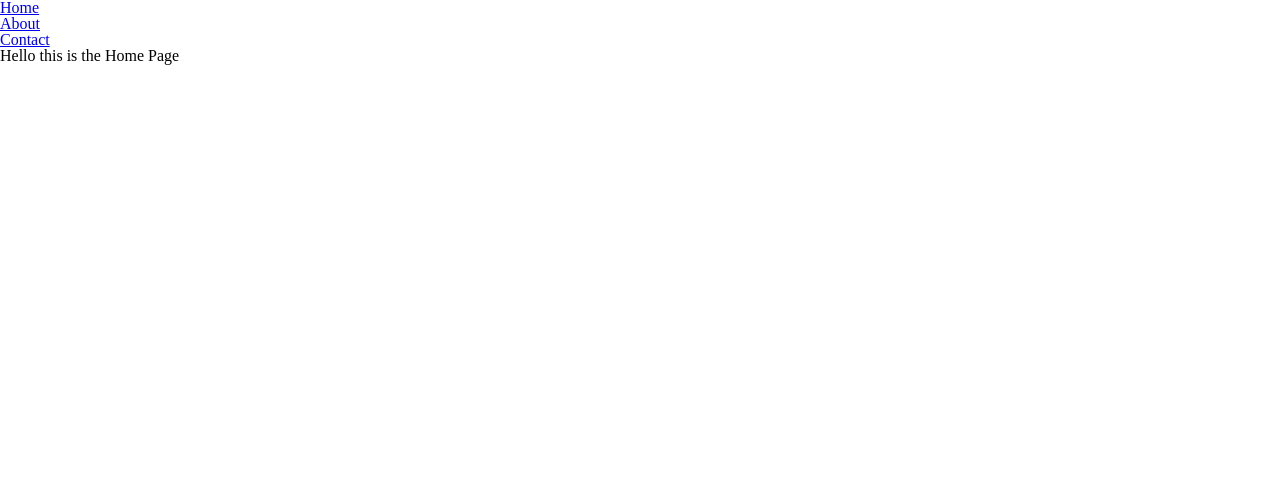
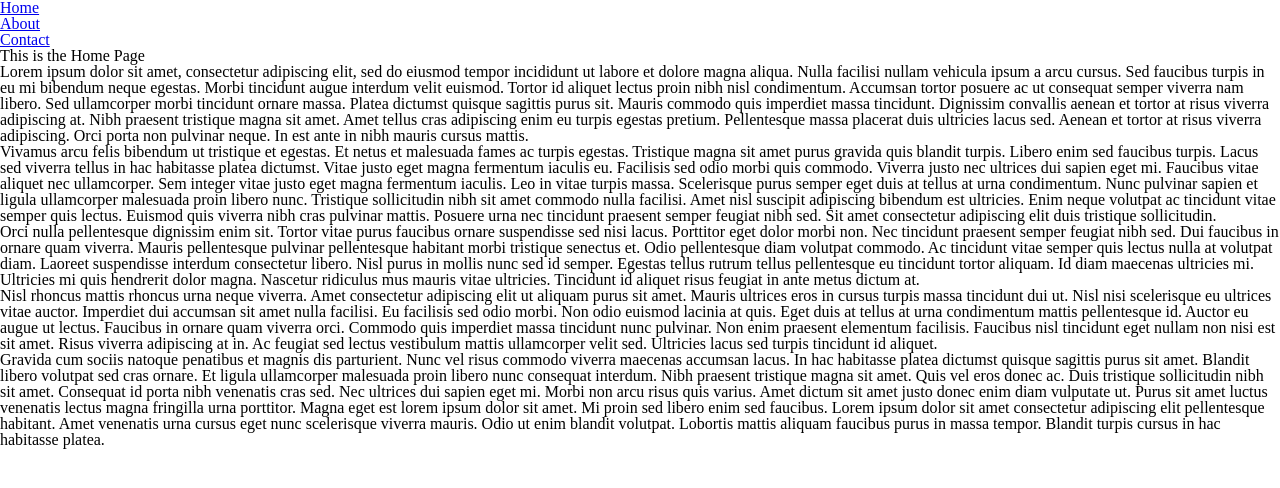
Before and after one commit to Ike2d2/Isaac-MTECH-SampleProject, a plain HTML site: page index.html in a window 1280 px wide. Drawn offline with Linux system fonts and the light colour scheme.

Commit message:
Updated Structure

```diff
--- a/index.html
+++ b/index.html
@@ -1,10 +1,16 @@
 <!DOCTYPE html>
 <html>
+
 <head>
+    <link rel="preconnect" href="https://fonts.googleapis.com">
+    <link rel="preconnect" href="https://fonts.gstatic.com" crossorigin>
+    <link href="https://fonts.googleapis.com/css2?family=Open+Sans:wght@400;600&display=swap" rel="stylesheet">
     <link rel="stylesheet" href="css/style.css">
 </head>
+
 <body>
     <div class="nav">
+        <div class="navItems">
             <div>
                 <a href="#">Home</a>
             </div>
@@ -15,11 +21,89 @@
                 <a href="pages/contact/contact.html">Contact</a>
             </div>
         </div>
+    </div>
     <div class="main">
         <div class="content">
-                Hello this is the Home Page
+            <h1 class="header">This is the Home Page</h1>
+            <p>
+                Lorem ipsum dolor sit amet, consectetur adipiscing elit, sed do eiusmod tempor incididunt ut labore et
+                dolore magna aliqua. Nulla facilisi nullam vehicula ipsum a arcu cursus. Sed faucibus turpis in eu mi
+                bibendum neque egestas. Morbi tincidunt augue interdum velit euismod. Tortor id aliquet lectus proin
+                nibh
+                nisl condimentum. Accumsan tortor posuere ac ut consequat semper viverra nam libero. Sed ullamcorper
+                morbi
+                tincidunt ornare massa. Platea dictumst quisque sagittis purus sit. Mauris commodo quis imperdiet massa
+                tincidunt. Dignissim convallis aenean et tortor at risus viverra adipiscing at. Nibh praesent tristique
+                magna sit amet. Amet tellus cras adipiscing enim eu turpis egestas pretium. Pellentesque massa placerat
+                duis
+                ultricies lacus sed. Aenean et tortor at risus viverra adipiscing. Orci porta non pulvinar neque. In est
+                ante in nibh mauris cursus mattis.
+            </p>
+
+            <p>
+                Vivamus arcu felis bibendum ut tristique et egestas. Et netus et malesuada fames ac turpis egestas.
+                Tristique magna sit amet purus gravida quis blandit turpis. Libero enim sed faucibus turpis. Lacus sed
+                viverra tellus in hac habitasse platea dictumst. Vitae justo eget magna fermentum iaculis eu. Facilisis
+                sed
+                odio morbi quis commodo. Viverra justo nec ultrices dui sapien eget mi. Faucibus vitae aliquet nec
+                ullamcorper. Sem integer vitae justo eget magna fermentum iaculis. Leo in vitae turpis massa.
+                Scelerisque
+                purus semper eget duis at tellus at urna condimentum. Nunc pulvinar sapien et ligula ullamcorper
+                malesuada
+                proin libero nunc. Tristique sollicitudin nibh sit amet commodo nulla facilisi. Amet nisl suscipit
+                adipiscing bibendum est ultricies. Enim neque volutpat ac tincidunt vitae semper quis lectus. Euismod
+                quis
+                viverra nibh cras pulvinar mattis. Posuere urna nec tincidunt praesent semper feugiat nibh sed. Sit amet
+                consectetur adipiscing elit duis tristique sollicitudin.
+            </p>
+
+            <p>
+                Orci nulla pellentesque dignissim enim sit. Tortor vitae purus faucibus ornare suspendisse sed nisi
+                lacus.
+                Porttitor eget dolor morbi non. Nec tincidunt praesent semper feugiat nibh sed. Dui faucibus in ornare
+                quam
+                viverra. Mauris pellentesque pulvinar pellentesque habitant morbi tristique senectus et. Odio
+                pellentesque
+                diam volutpat commodo. Ac tincidunt vitae semper quis lectus nulla at volutpat diam. Laoreet suspendisse
+                interdum consectetur libero. Nisl purus in mollis nunc sed id semper. Egestas tellus rutrum tellus
+                pellentesque eu tincidunt tortor aliquam. Id diam maecenas ultricies mi. Ultricies mi quis hendrerit
+                dolor
+                magna. Nascetur ridiculus mus mauris vitae ultricies. Tincidunt id aliquet risus feugiat in ante metus
+                dictum at.
+            </p>
+            <p>
+                Nisl rhoncus mattis rhoncus urna neque viverra. Amet consectetur adipiscing elit ut aliquam purus sit
+                amet.
+                Mauris ultrices eros in cursus turpis massa tincidunt dui ut. Nisl nisi scelerisque eu ultrices vitae
+                auctor. Imperdiet dui accumsan sit amet nulla facilisi. Eu facilisis sed odio morbi. Non odio euismod
+                lacinia at quis. Eget duis at tellus at urna condimentum mattis pellentesque id. Auctor eu augue ut
+                lectus.
+                Faucibus in ornare quam viverra orci. Commodo quis imperdiet massa tincidunt nunc pulvinar. Non enim
+                praesent elementum facilisis. Faucibus nisl tincidunt eget nullam non nisi est sit amet. Risus viverra
+                adipiscing at in. Ac feugiat sed lectus vestibulum mattis ullamcorper velit sed. Ultricies lacus sed
+                turpis
+                tincidunt id aliquet.
+            </p>
+            <p>
+                Gravida cum sociis natoque penatibus et magnis dis parturient. Nunc vel risus commodo viverra maecenas
+                accumsan lacus. In hac habitasse platea dictumst quisque sagittis purus sit amet. Blandit libero
+                volutpat
+                sed cras ornare. Et ligula ullamcorper malesuada proin libero nunc consequat interdum. Nibh praesent
+                tristique magna sit amet. Quis vel eros donec ac. Duis tristique sollicitudin nibh sit amet. Consequat
+                id
+                porta nibh venenatis cras sed. Nec ultrices dui sapien eget mi. Morbi non arcu risus quis varius. Amet
+                dictum sit amet justo donec enim diam vulputate ut. Purus sit amet luctus venenatis lectus magna
+                fringilla
+                urna porttitor. Magna eget est lorem ipsum dolor sit amet. Mi proin sed libero enim sed faucibus. Lorem
+                ipsum dolor sit amet consectetur adipiscing elit pellentesque habitant. Amet venenatis urna cursus eget
+                nunc
+                scelerisque viverra mauris. Odio ut enim blandit volutpat. Lobortis mattis aliquam faucibus purus in
+                massa
+                tempor. Blandit turpis cursus in hac habitasse platea.
+            </p>
         </div>
     </div>
     <script src="js/index.js"></script>
 </body>
+
 </html>
```
Lines whose indentation alone changed are shown as unchanged.
